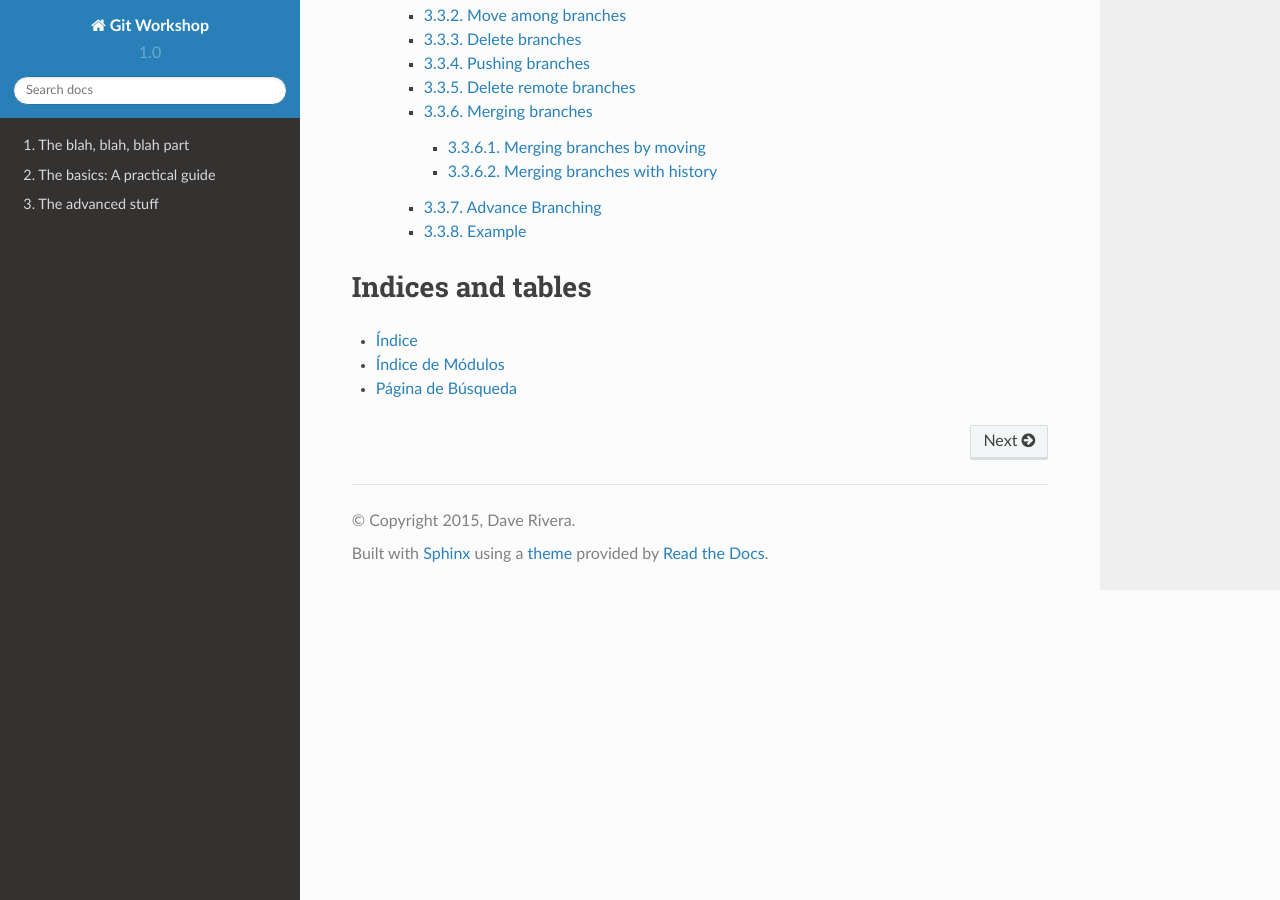
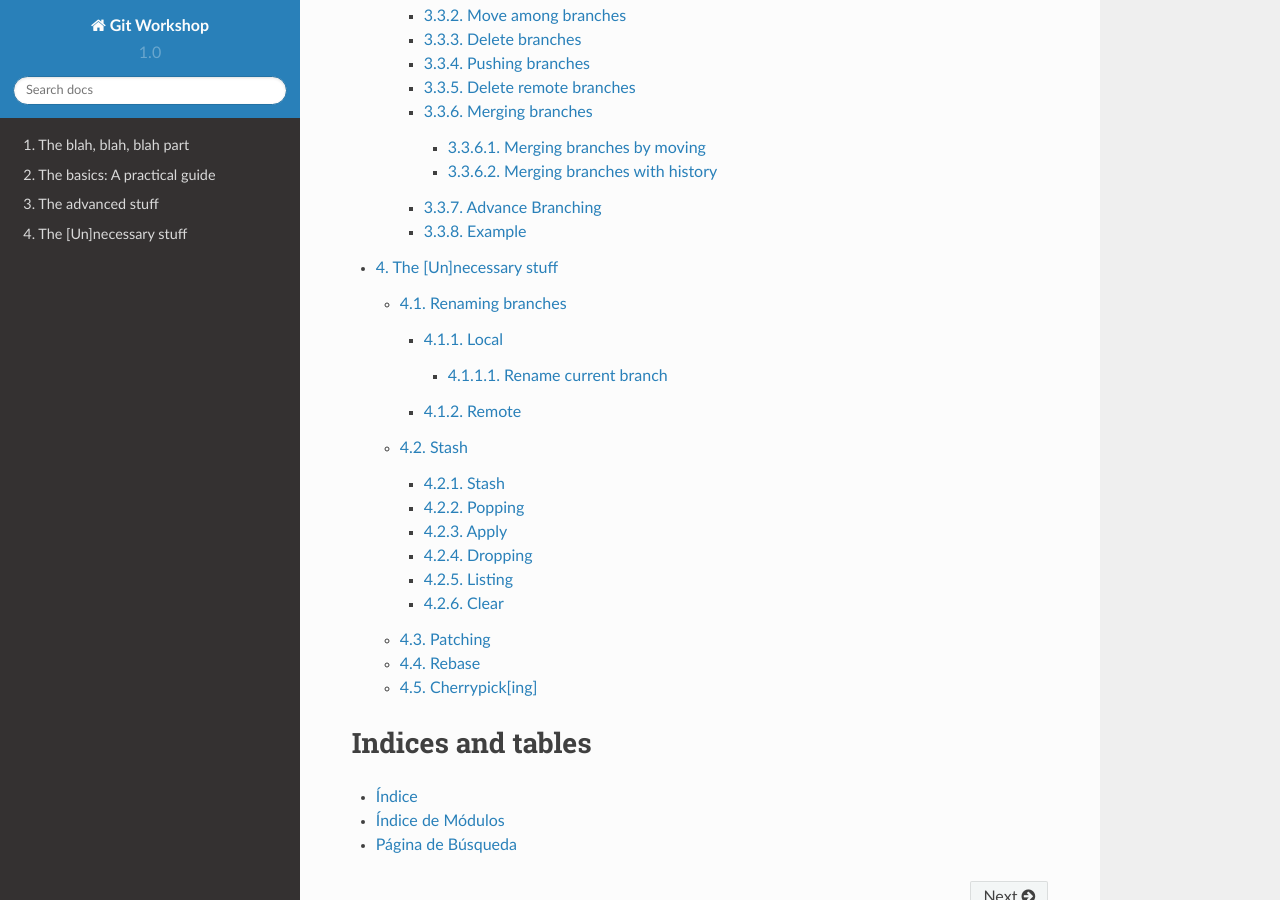
Before and after one commit to daverivera/git-workshop, a Sphinx documentation site: the page built from source/index.rst, in a window 1280 px wide and 900 px high, scrolled down 1572 px. Built offline with Sphinx 7.4.7 and the Read the Docs theme 2.0.0, drawn with Linux system fonts in a browser that asks for light colours; some of the changed lines change nothing that is shown.

Commit message:
Finished last session of the git workshop

```diff
--- a/source/index.rst
+++ b/source/index.rst
@@ -18,6 +18,7 @@ Contents:
    blah
    basics
    noteasy
+   unnecessary
 
 Indices and tables
 ==================
--- /dev/null
+++ b/source/unnecessary.rst
@@ -0,0 +1,127 @@
+.. _unnecessary:
+
+The [Un]necessary stuff
+***********************
+
+Renaming branches
+=================
+
+Local
+-----
+
+Just like creating a new branch, but adding the ``-m`` (move) flag.
+
+.. code-block:: bash
+
+  $ git branch -m <Old-lame-name> <New-hot-name>
+
+Rename current branch
+^^^^^^^^^^^^^^^^^^^^^
+
+.. code-block:: bash
+
+  $ git branch -m <New-hot-name>
+
+Remote
+------
+
+There's no easy way to do it...
+
+.. code-block:: bash
+
+  # Remove the branch
+  $ git push origin :<Old-lame-name>
+
+  # Push the new branch
+  $ git push origin <New-hot-name>
+
+Stash
+========
+
+Often, when you’ve been working on part of your project, things are in a messy state and you want to switch branches for a bit to work on something else. The problem is, you don’t want to do a commit of half-done work just so you can get back to this point later. The answer to this issue is the ``git stash`` command.
+
+Stash
+-----
+
+Stash the changes in a dirty working directory away
+
+.. code-block:: bash
+
+  $ git stash
+
+Popping
+-------
+
+Remove a single stashed state from the stash list and apply it on top of the current working tree state.
+
+.. code-block:: bash
+
+  $ git stash pop
+
+Apply
+-----
+
+Like pop, but do not remove the state from the stash list.
+
+.. code-block:: bash
+
+  $ git stash apply
+
+Dropping
+--------
+
+Remove a single stashed state from the stash list.
+
+.. code-block:: bash
+
+  $ git stash drop
+
+Listing
+-------
+
+List the stashes that you currently have.
+
+.. code-block:: bash
+
+  $ git stash list
+
+Clear
+-----
+
+Remove all the stashed states.
+
+.. code-block:: bash
+
+  $ git stash clear
+
+Patching
+========
+
+Interactively choose hunks of patch between the index and the work tree and add them to the index. This gives the user a chance to review the difference before adding modified contents to the index.
+
+.. code-block:: bash
+
+  $ git add -p <Filename>
+  $ git add --patch <Filename>
+
+Rebase
+======
+
+Rebasing really is just moving a branch from one commit to another. But internally, Git accomplishes this by creating new commits and applying them to the specified base—it’s literally rewriting your project history.
+
+``-i``
+  Make a list of the commits which are about to be rebased. Let the user edit that list before rebasing. This mode can also be used to split commits (see SPLITTING COMMITS below).
+
+.. code-block:: bash
+
+  $ git rebase -i
+
+
+Cherrypick[ing]
+===============
+
+Apply the changes introduced by some existing commits.
+
+.. code-block:: bash
+
+  $ git cherry-pick <Commit-ID>
```
